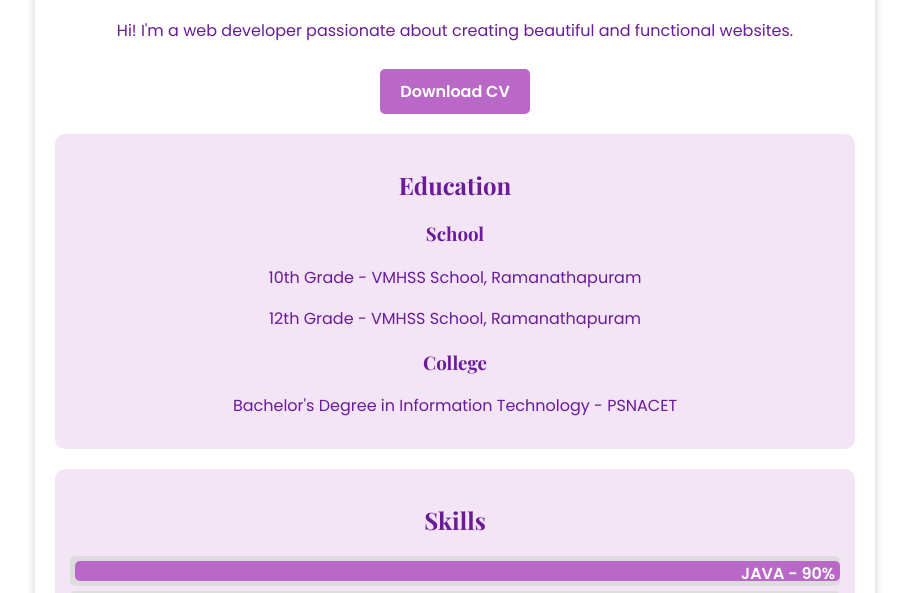
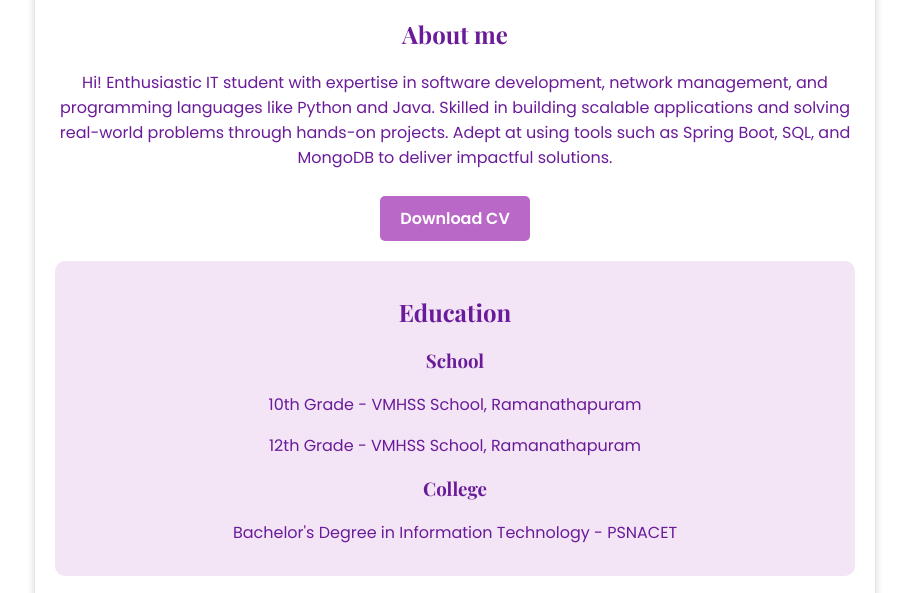
Before and after one commit to hharshini2003/portfolio, a plain HTML site: page index.html in a window 1280 px wide. Shown: the part 180-773 px from the top of the page, without its empty margins (185-1094 px from the left). Drawn offline with nearby package versions, Linux system fonts and the light colour scheme.

Commit message:
Add files via upload

```diff
--- a/index.html
+++ b/index.html
@@ -288,13 +288,19 @@
         }
 
 
+
     </style>
 </head>
 <body>
     <div class="container">
         <h1>Hey There!!</h1>
         <h1>I Am Harshini</h1>
-        <p>Hi! I'm a web developer passionate about creating beautiful and functional websites.</p>
+        <h2>About me</h2>
+        <p>Hi! Enthusiastic IT student with expertise in software development, network
+            management, and programming languages like Python and Java. Skilled in
+            building scalable applications and solving real-world problems through
+            hands-on projects. Adept at using tools such as Spring Boot, SQL, and
+            MongoDB to deliver impactful solutions.</p>
         <a href="https://drive.google.com/file/d/1576Kg5HUghh1kS1oh2QlZ2T3nwawg_C9/view?usp=sharing" class="button">Download CV</a>
         <div class="education">
             <h2>Education</h2>
@@ -369,6 +375,14 @@
                 <li>Participated in the SIH 23</li>
             </ul>
         </div>
+        <div class="Contact me">
+            <h2>Contact me</h2>
+            <li>
+
+                Email: hharshini2003@gmail.com
+            </li>
+
+        </div>
         <div class="profiles">
             <h2>Connect with Me</h2>
             <a href="https://www.geeksforgeeks.org/user/harshirakdgy/"><img src="gfg.png" alt="GeeksforGeeks"></a>
```
